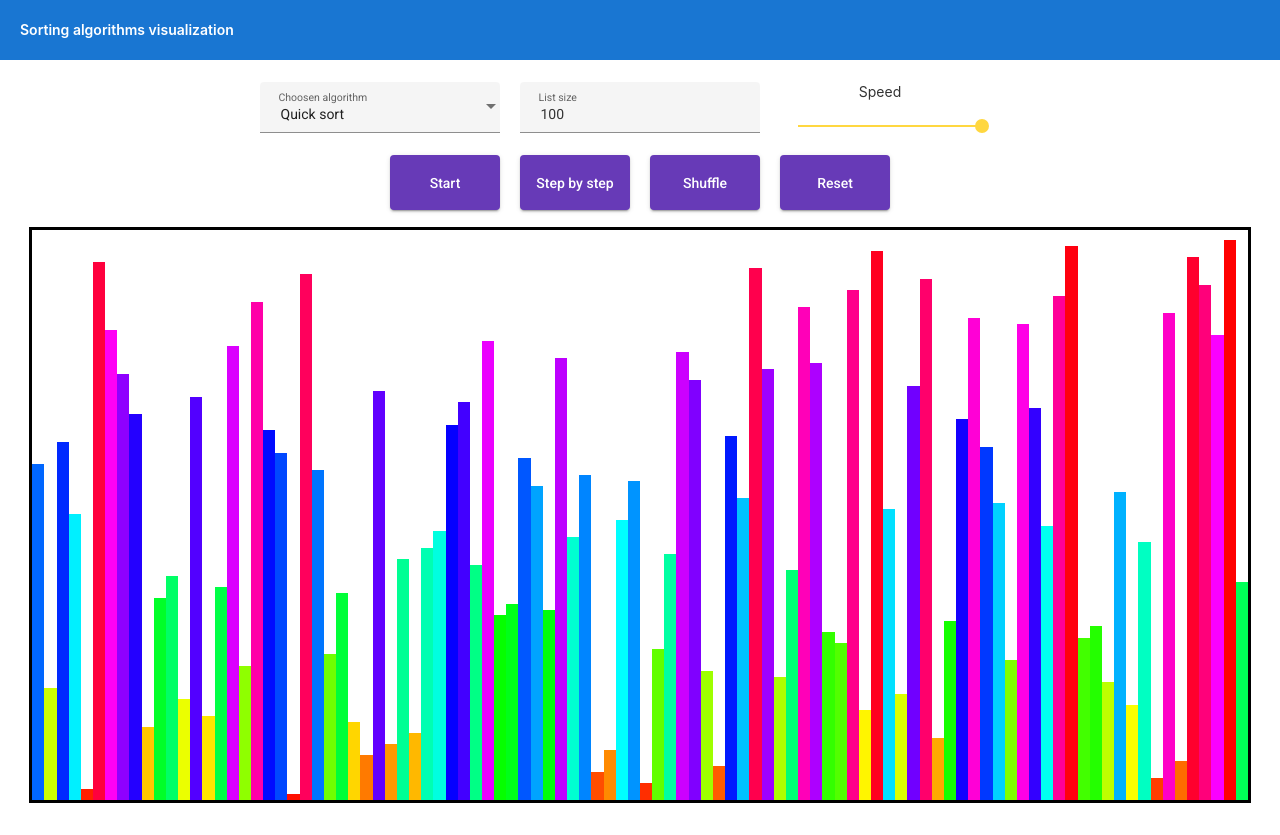
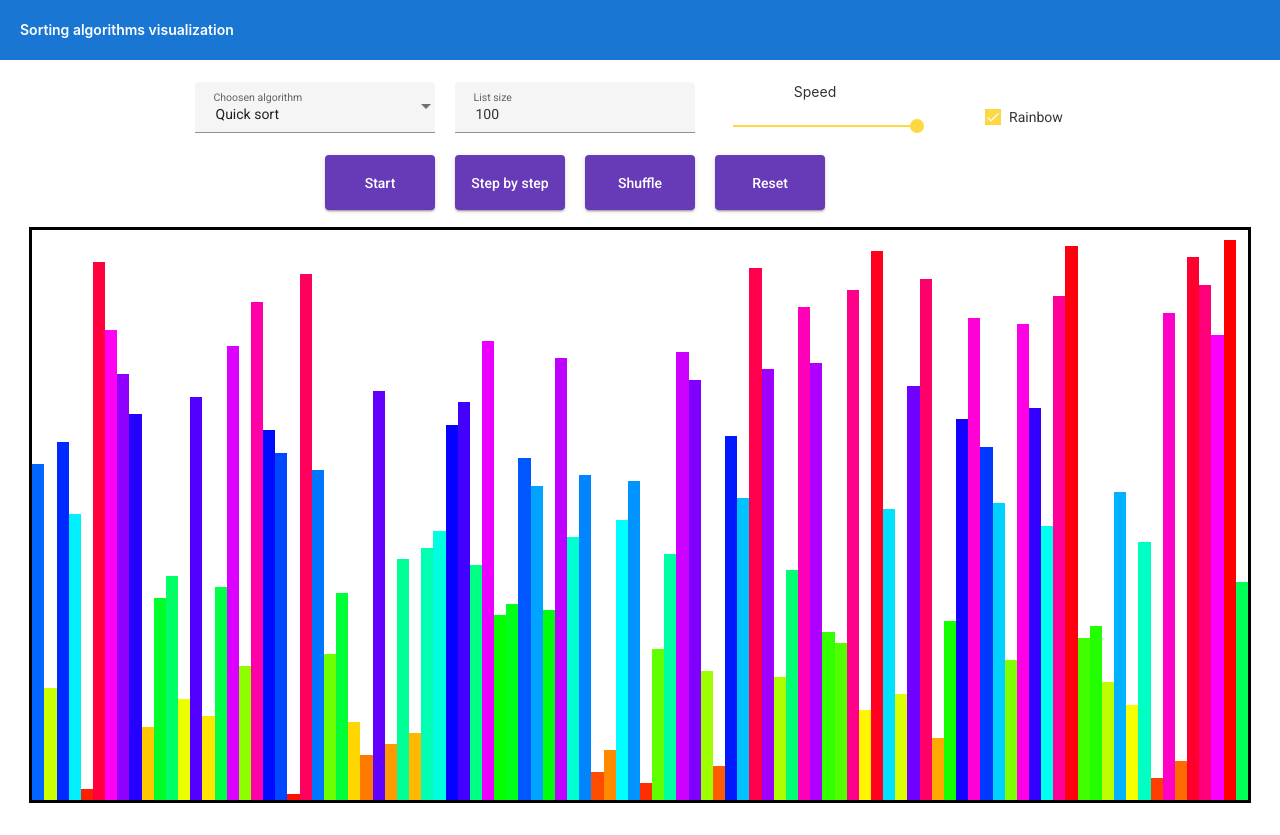
Before and after one commit to AdamZych333/Sorting-algorithms-visualization, an Angular app: page / in a window 1280 px wide. Built offline with nearby package versions, Linux system fonts and the light colour scheme.

Commit message:
added rainbow switch button

```diff
--- a/src/app/app.module.ts
+++ b/src/app/app.module.ts
@@ -6,6 +6,7 @@ import {MatSelectModule} from '@angular/material/select';
 import {MatButtonModule} from '@angular/material/button';
 import {MatInputModule} from '@angular/material/input';
 import {MatSliderModule} from '@angular/material/slider';
+import {MatCheckboxModule} from '@angular/material/checkbox';
 
 import { AppComponent } from './app.component';
 import { BrowserAnimationsModule } from '@angular/platform-browser/animations';
@@ -28,6 +29,7 @@ import { MenuComponent } from './menu/menu.component';
     MatButtonModule,
     MatInputModule,
     MatSliderModule,
+    MatCheckboxModule,
   ],
   providers: [],
   bootstrap: [AppComponent]
--- a/src/app/board/board.component.ts
+++ b/src/app/board/board.component.ts
@@ -11,12 +11,14 @@ import { recordColor } from '../utils/record-color';
 export class BoardComponent {
   records: Record[] = [];
 
-  constructor(recordsService: RecordsService) {
+  constructor(private recordsService: RecordsService) {
     this.records = recordsService.getRecords()
    }
 
   getColor(record: Record){
-    return recordColor(this.getMax(), record.getValue(), record.isHighlighted());
+    return this.recordsService.rainbowColor?
+      recordColor(this.getMax(), record.getValue(), record.isHighlighted()):
+      'hsla(280, 80%, 60%, 1)';
   }
 
   getMax(): number{
--- a/src/app/menu/menu.component.html
+++ b/src/app/menu/menu.component.html
@@ -26,6 +26,9 @@
         aria-label="units">
       </mat-slider>
     </div>
+    <div class="rainbow">
+      <mat-checkbox [(ngModel)]="recordsService.rainbowColor">Rainbow</mat-checkbox>
+    </div>
     <button *ngIf="!repaintService.running; else stopBtn" mat-raised-button color="primary" class="start-btn" (click)="onStartClick()">Start</button>
     <ng-template #stopBtn>
       <button mat-raised-button color="primary" class="stop-btn" (click)="onStopClick()">Stop</button>
--- a/src/app/menu/menu.component.sass
+++ b/src/app/menu/menu.component.sass
@@ -1,6 +1,6 @@
 .menu
     display: grid
-    grid-template-columns: repeat(6, 130px)
+    grid-template-columns: repeat(7, 130px)
 
     *
         margin: 0px 10px
@@ -22,6 +22,10 @@
         top: -7px
         height: 55px
 
+    .rainbow
+        display: flex
+        align-items: center
+
     .start-btn, .stop-btn
         grid-column-start: 2
 
--- a/src/app/menu/menu.component.ts
+++ b/src/app/menu/menu.component.ts
@@ -19,7 +19,7 @@ export class MenuComponent{
   selectedSize: number = 100;
   maxSpeed: number = 100;
 
-  constructor(public repaintService: RepaintService, private recordsService: RecordsService) {
+  constructor(public repaintService: RepaintService, public recordsService: RecordsService) {
     recordsService.createRecords(this.DEFAULT_SIZE)
   }
 
--- a/src/app/records.service.ts
+++ b/src/app/records.service.ts
@@ -7,7 +7,8 @@ import { Record } from './utils/record';
 })
 export class RecordsService {
   size: number = 0;
-  records: Record[] = []
+  records: Record[] = [];
+  rainbowColor: boolean = true;
 
   constructor() { }
 
```
